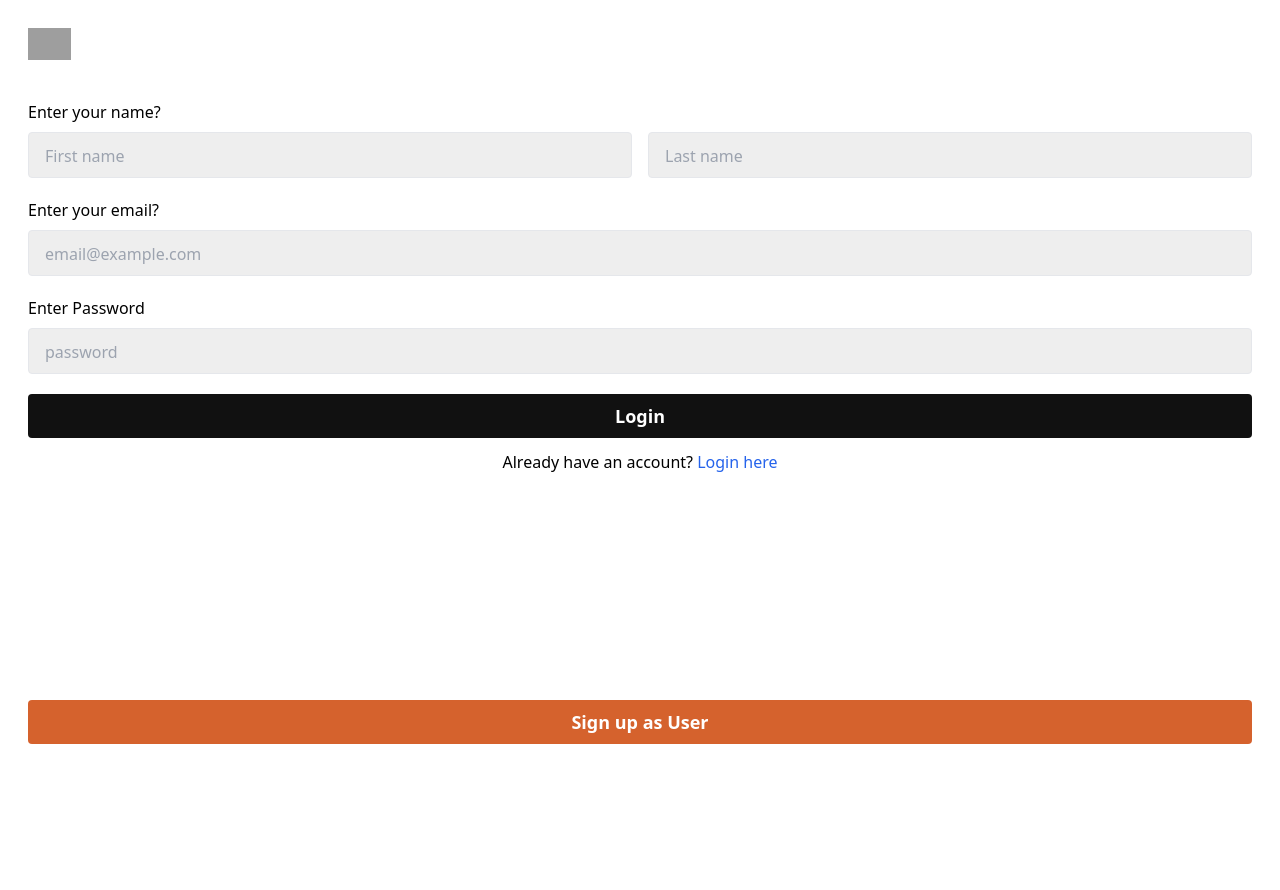
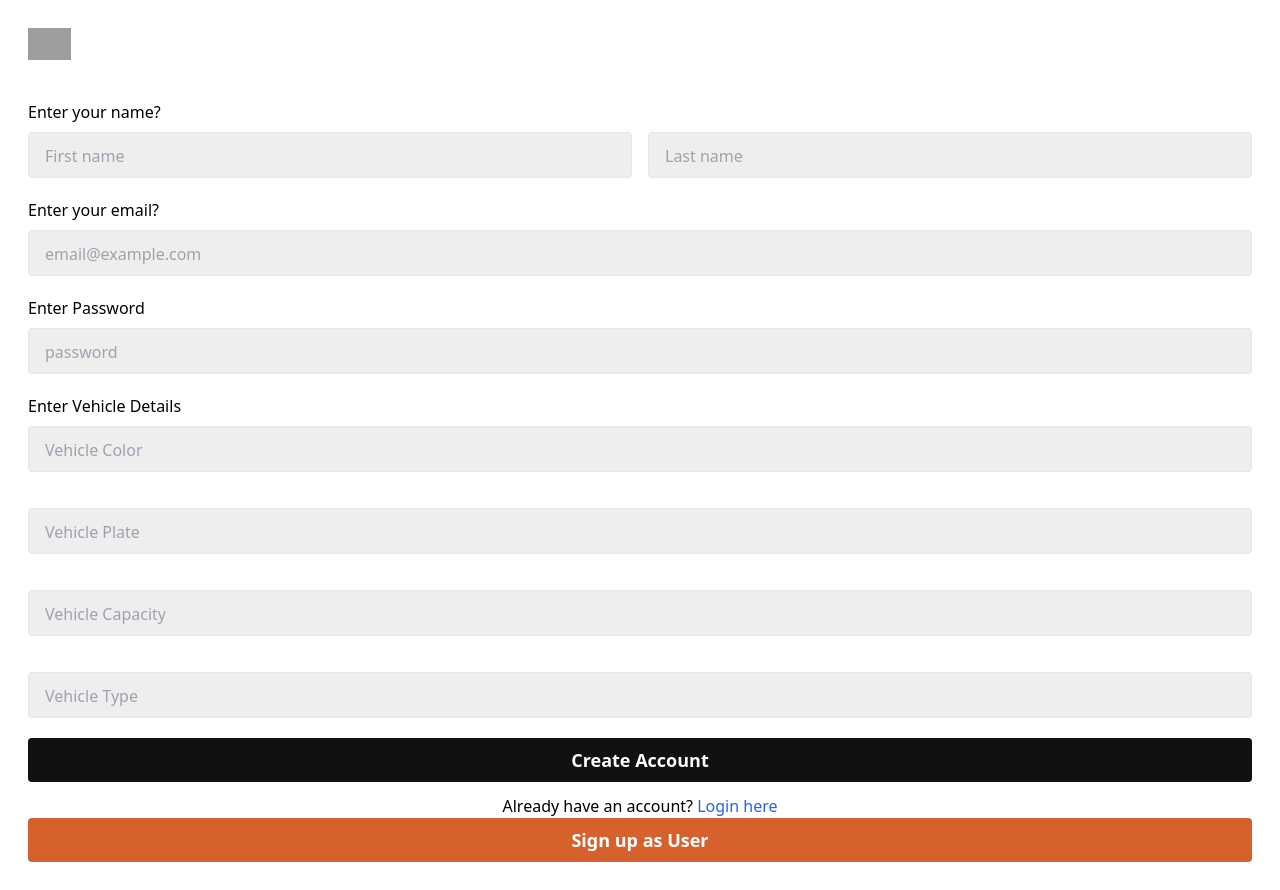
Before and after one commit to shivam260304/UrbanCab, a React (Vite) app in the folder FRONTEND/: page /captain-signup in a window 1280 px wide. Before the commit the page ends 800 px from the top, so only its background shows below. Built offline with nearby package versions, Linux system fonts and the light colour scheme; grey boxes are pictures that could not be loaded.

Commit message:
captain end points done 4:00 day 7

```diff
--- a/FRONTEND/src/App.jsx
+++ b/FRONTEND/src/App.jsx
@@ -7,6 +7,9 @@ import UserSignup from './pages/UserSignup'
 import Home from "./pages/Home"
 import UserProtectWrapper from "./pages/UserProtectWrapper"
 import UserLogout from "./pages/UserLogout"
+import CaptainProtectWrapper from './pages/CaptainProtectWrapper'
+import CaptainHome from "./pages/CaptainHome"
+import CaptainLogout from "./pages/CaptainLogout"
 
 const App = () => {
   return (
@@ -27,6 +30,16 @@ const App = () => {
             <UserLogout/>
           </UserProtectWrapper>
         }/>
+        <Route path="/captain/logout" element={
+          <CaptainProtectWrapper>
+            <CaptainLogout/>
+          </CaptainProtectWrapper>
+        }/>
+        <Route path="/captain-home" element={
+          <CaptainProtectWrapper>
+            <CaptainHome/>
+          </CaptainProtectWrapper>
+        } />
       </Routes>
     </div>
   )
--- /dev/null
+++ b/FRONTEND/src/context/CaptainContext.jsx
@@ -0,0 +1,37 @@
+/* eslint-disable no-undef */
+/* eslint-disable react/prop-types */
+import { createContext, useState, useContext } from "react";
+
+// eslint-disable-next-line react-refresh/only-export-components
+export const CaptainDataContext = createContext();
+
+
+const CaptainContext = ({ children }) => {
+  const [captain, setCaptain] = useState(null);
+  const [isLoading, setIsLoading] = useState(false)
+  const [error, setError] = useState(null);
+
+  const updatecaptain = (captainData)=>{
+    setCaptain(captainData);
+  }
+
+  const value = {
+    captain,
+    setCaptain,
+    isLoading,
+    setIsLoading,
+    error,
+    setError,
+    updatecaptain,
+  }
+
+  return (
+    <div>
+      <CaptainDataContext.Provider value={value}>
+        {children}
+      </CaptainDataContext.Provider>
+    </div>
+  );
+};
+
+export default CaptainContext;
--- a/FRONTEND/src/context/UserContext.jsx
+++ b/FRONTEND/src/context/UserContext.jsx
@@ -1,3 +1,4 @@
+/* eslint-disable react/prop-types */
 import { createContext, useState } from "react"
 
 export const UserDataContext = createContext();
--- a/FRONTEND/src/main.jsx
+++ b/FRONTEND/src/main.jsx
@@ -4,13 +4,16 @@ import "./index.css";
 import App from "./App.jsx";
 import { BrowserRouter } from "react-router-dom";
 import UserContext from "./context/UserContext.jsx";
+import CaptainContext from "./context/CaptainContext.jsx";
 
 createRoot(document.getElementById("root")).render(
   <StrictMode>
+    <CaptainContext>
     <UserContext>
       <BrowserRouter>
         <App />
       </BrowserRouter>
     </UserContext>
+    </CaptainContext>
   </StrictMode>
 );
--- /dev/null
+++ b/FRONTEND/src/pages/CaptainHome.jsx
@@ -0,0 +1,11 @@
+
+
+const CaptainHome = () => {
+  return (
+    <div>
+      <h1>This page is for captain Home</h1>
+    </div>
+  )
+}
+
+export default CaptainHome
--- /dev/null
+++ b/FRONTEND/src/pages/CaptainLogout.jsx
@@ -0,0 +1,30 @@
+import { useEffect } from "react";
+import axios from 'axios';
+import { useNavigate } from "react-router-dom";
+
+export const CaptainLogout = () => {
+    const navigate = useNavigate();
+
+    useEffect(() => {
+        const token = localStorage.getItem("captainToken"); // Retrieve the captain token
+
+        axios.get(`${import.meta.env.VITE_API_URL}/captains/logout`, {
+            headers: {
+                Authorization: `Bearer ${token}`,
+            }
+        }).then((response) => {
+            if (response.status === 200) {
+                localStorage.removeItem('captainToken'); // Remove captain-specific token
+                navigate('/captain-login'); // Redirect to captain login page
+            }
+        }).catch((error) => {
+            console.error("Logout failed:", error);
+        });
+    }, [navigate]); // Only include navigate in the dependency array
+
+    return (
+        <div>Logging out...</div>
+    );
+};
+
+export default CaptainLogout;
--- /dev/null
+++ b/FRONTEND/src/pages/CaptainProtectWrapper.jsx
@@ -0,0 +1,47 @@
+/* eslint-disable react-hooks/exhaustive-deps */
+import { useContext, useEffect, useState } from "react";
+import { useNavigate } from "react-router-dom";
+import { CaptainDataContext } from "../context/CaptainContext";
+import axios from "axios";
+
+// eslint-disable-next-line react/prop-types
+const CaptainProtectWrapper = ({ children }) => {
+
+  const token = localStorage.getItem("token");
+  const navigate = useNavigate();
+  const{captain, setCaptain} = useContext(CaptainDataContext)
+  const [isLoading, setIsLoading] = useState(true);
+
+  useEffect(()=>{
+    if (!token) {
+    navigate("/captain-login");
+  }
+  },[token])
+
+  axios.get(`${import.meta.env.VITE_BASE_URL}/captains/profile`,{
+    headers:{
+        Authorization: `Bearer ${token}`,
+    }
+  }).then((response)=>{
+    if(response.status === 200) {
+        const data = response.data;
+        setCaptain(data.captain);
+        setIsLoading(false);
+    }
+  }).catch((error)=>{
+    console.log(error);
+    localStorage.removeItem('token');
+    navigate("/captain-login");
+  });
+
+  if(isLoading) {
+    return (<div>Loading...</div>)
+  }
+
+  return (
+    <>
+      {children}
+    </>);
+};
+
+export default CaptainProtectWrapper;
--- a/FRONTEND/src/pages/CaptainSignup.jsx
+++ b/FRONTEND/src/pages/CaptainSignup.jsx
@@ -1,46 +1,69 @@
-import { Link } from "react-router-dom"
-import {useState} from 'react'
-
+import { Link, useNavigate } from "react-router-dom";
+import { useState, useContext } from 'react';
+import { CaptainDataContext } from "../context/CaptainContext";
+import axios from 'axios';
 
 const CaptainSignup = () => {
     const [firstname, setFirstname] = useState('');
     const [lastname, setLastname] = useState('');
     const [email, setEmail] = useState('');
     const [password, setPassword] = useState('');
-    const [userdata, setUserData] = useState({});
+    const [vehicleColor, setVehicleColor] = useState('');
+    const [vehiclePlate, setVehiclePlate] = useState('');
+    const [vehicleCapacity, setVehicleCapacity] = useState('');
+    const [vehicleType, setVehicleType] = useState('');
 
-    const submithandler= (e) =>{
+    const navigate = useNavigate();
+
+    const { captain, setCaptain } = useContext(CaptainDataContext);
+
+    const submithandler = async(e) => {
         e.preventDefault();
-        setUserData({
-          fullname:{
+        const newCaptain = {
+            fullname: {
                 firstname,
                 lastname
             },
             email,
-          password
-        });
+            password,
+            vehicle: {
+                color: vehicleColor,
+                plate: vehiclePlate,
+                capacity: vehicleCapacity,
+                vehicleType: vehicleType
+            }
+        };
+
+        const response = await axios.post(`${import.meta.env.VITE_BASE_URL}/captains/register`, newCaptain);
+
+        if (response.status === 201) {
+            const data = response.data;
+            setCaptain(data.captain);
+            localStorage.setItem('token', data.token);
+            navigate('/captain-login');
+        }
+
         setFirstname('');
         setLastname('');
         setEmail('');
         setPassword('');
+        setVehicleColor('');
+        setVehiclePlate('');
+        setVehicleCapacity('');
+        setVehicleType('');
     }
 
     return (
         <div className="p-7 h-screen flex flex-col justify-between">
             <div>
-      <img className="h-8 mb-10" src={`${import.meta.env.VITE_IMAGE_PATH}`} alt="Cab"/>
-        <form onSubmit={(e)=>{
-          submithandler(e);
-        }}>
-
+                <img className="h-8 mb-10" src={`${import.meta.env.VITE_IMAGE_PATH}`} alt="Cab" />
+                <form onSubmit={submithandler}>
 
                     <h3 className="text-base font-medium mb-2">Enter your name?</h3>
                     <div className="flex gap-4">
                         <input
                             value={firstname}
-            onChange={(e)=>{
-              setFirstname(e.target.value);
-            }}
+                            onChange={(e) => setFirstname(e.target.value)}
                             className="bg-[#eeeeee] w-1/2 mb-5 rounded px-4 py-2 border text-lg placeholder:text-base"
                             required
                             type="text"
@@ -48,9 +71,7 @@ const CaptainSignup = () => {
                         />
                         <input
                             value={lastname}
-            onChange={(e)=>{
-              setLastname(e.target.value);
-            }}
+                            onChange={(e) => setLastname(e.target.value)}
                             className="bg-[#eeeeee] w-1/2 mb-5 rounded px-4 py-2 border text-lg placeholder:text-base"
                             required
                             type="text"
@@ -58,14 +79,10 @@ const CaptainSignup = () => {
                         />
                     </div>
 
-
                     <h3 className="text-base font-medium mb-2">Enter your email?</h3>
-
                     <input
                         value={email}
-          onChange={(e)=>{
-            setEmail(e.target.value);
-          }}
+                        onChange={(e) => setEmail(e.target.value)}
                         className="bg-[#eeeeee] mb-5 rounded px-4 py-2 border w-full text-lg placeholder:text-base"
                         required
                         type="email"
@@ -73,20 +90,54 @@ const CaptainSignup = () => {
                     />
 
                     <h3 className="text-base font-medium mb-2">Enter Password</h3>
-
                     <input
                         value={password}
-          onChange={(e)=>{
-            setPassword(e.target.value);
-          }}
+                        onChange={(e) => setPassword(e.target.value)}
                         className="bg-[#eeeeee] mb-5 rounded px-4 py-2 border w-full text-lg placeholder:text-base"
                         required
                         type="password"
                         placeholder="password"
                     />
 
+                    <h3 className="text-base font-medium mb-2">Enter Vehicle Details</h3>
+                    <div className="flex gap-4 flex-col">
+                    <input
+                        value={vehicleColor}
+                        onChange={(e) => setVehicleColor(e.target.value)}
+                        className="bg-[#eeeeee] mb-5 rounded px-4 py-2 border w-full text-lg placeholder:text-base"
+                        required
+                        type="text"
+                        placeholder="Vehicle Color"
+                    />
+                    <input
+                        value={vehiclePlate}
+                        onChange={(e) => setVehiclePlate(e.target.value)}
+                        className="bg-[#eeeeee] mb-5 rounded px-4 py-2 border w-full text-lg placeholder:text-base"
+                        required
+                        type="text"
+                        placeholder="Vehicle Plate"
+                    />
+                    <input
+                        value={vehicleCapacity}
+                        onChange={(e) => setVehicleCapacity(e.target.value)}
+                        className="bg-[#eeeeee] mb-5 rounded px-4 py-2 border w-full text-lg placeholder:text-base"
+                        required
+                        type="number"
+                        placeholder="Vehicle Capacity"
+                    />
+                    <input
+                        value={vehicleType}
+                        onChange={(e) => setVehicleType(e.target.value)}
+                        className="bg-[#eeeeee] mb-5 rounded px-4 py-2 border w-full text-lg placeholder:text-base"
+                        required
+                        type="text"
+                        placeholder="Vehicle Type"
+                    />
+
+                    </div>
+
                     <button className="bg-[#111] text-white font-semibold mb-3 rounded px-4 py-2 w-full text-lg placeholder:text-base">
-            Login
+                        Create Account
                     </button>
 
                 </form>
@@ -100,7 +151,7 @@ const CaptainSignup = () => {
                 </Link>
             </div>
         </div>
-  )
-}
+    );
+};
 
-export default CaptainSignup
+export default CaptainSignup;
--- a/FRONTEND/src/pages/UserProtectWrapper.jsx
+++ b/FRONTEND/src/pages/UserProtectWrapper.jsx
@@ -1,20 +1,36 @@
 /* eslint-disable react-hooks/exhaustive-deps */
-import { useContext, useEffect } from "react";
+import { useContext, useEffect, useState } from "react";
 import { useNavigate } from "react-router-dom";
 import { UserDataContext } from "../context/UserContext";
+import axios from "axios";
 
 // eslint-disable-next-line react/prop-types
 const UserProtectWrapper = ({ children }) => {
 
   const token = localStorage.getItem("token");
   const navigate = useNavigate();
-
-  // console.log(token);
+  const {user,setUser} = useContext(UserDataContext)
+  const [isLoading, setIsLoading] = useState(true);
 
   useEffect(()=>{
     if (!token) {
     navigate("/user-login");
   }
+
+  axios.get(`${import.meta.env.VITE_BASE_URL}/users/profile`, {
+    headers:{
+      Authorization: `Bearer ${token}`
+    }
+  }).then((response)=>{
+    if(response.status === 200){
+      setUser(response.data.user);
+      setIsLoading(false);
+    }
+  }).catch((err)=>{
+    console.log(err);
+    localStorage.removeItem('token');
+    navigate("/user-login");
+  })
   },[token])
 
   return (
--- a/FRONTEND/src/pages/UserSignup.jsx
+++ b/FRONTEND/src/pages/UserSignup.jsx
@@ -32,7 +32,7 @@ const UserSignup =  () => {
           const data = response.data;
           setUser(data.user);
           localStorage.setItem('token', data.token)
-          navigate("/home");
+          navigate("/user-login");
         }
 
         setFirstname('');
```
Also changed, not shown: FRONTEND/src/pages/CaptainLogin.jsx (+19 -7 lines). Lines whose indentation alone changed are shown as unchanged.
